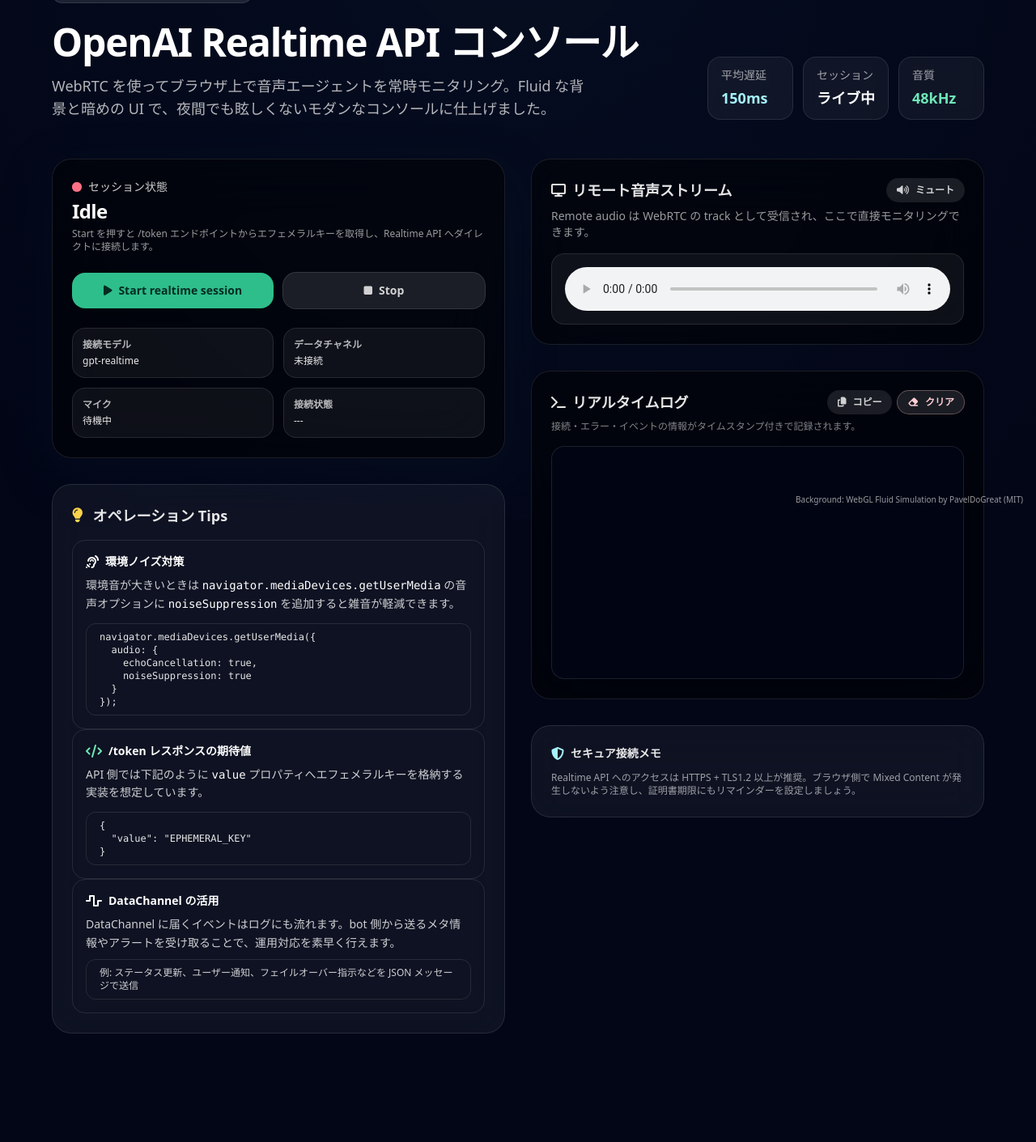
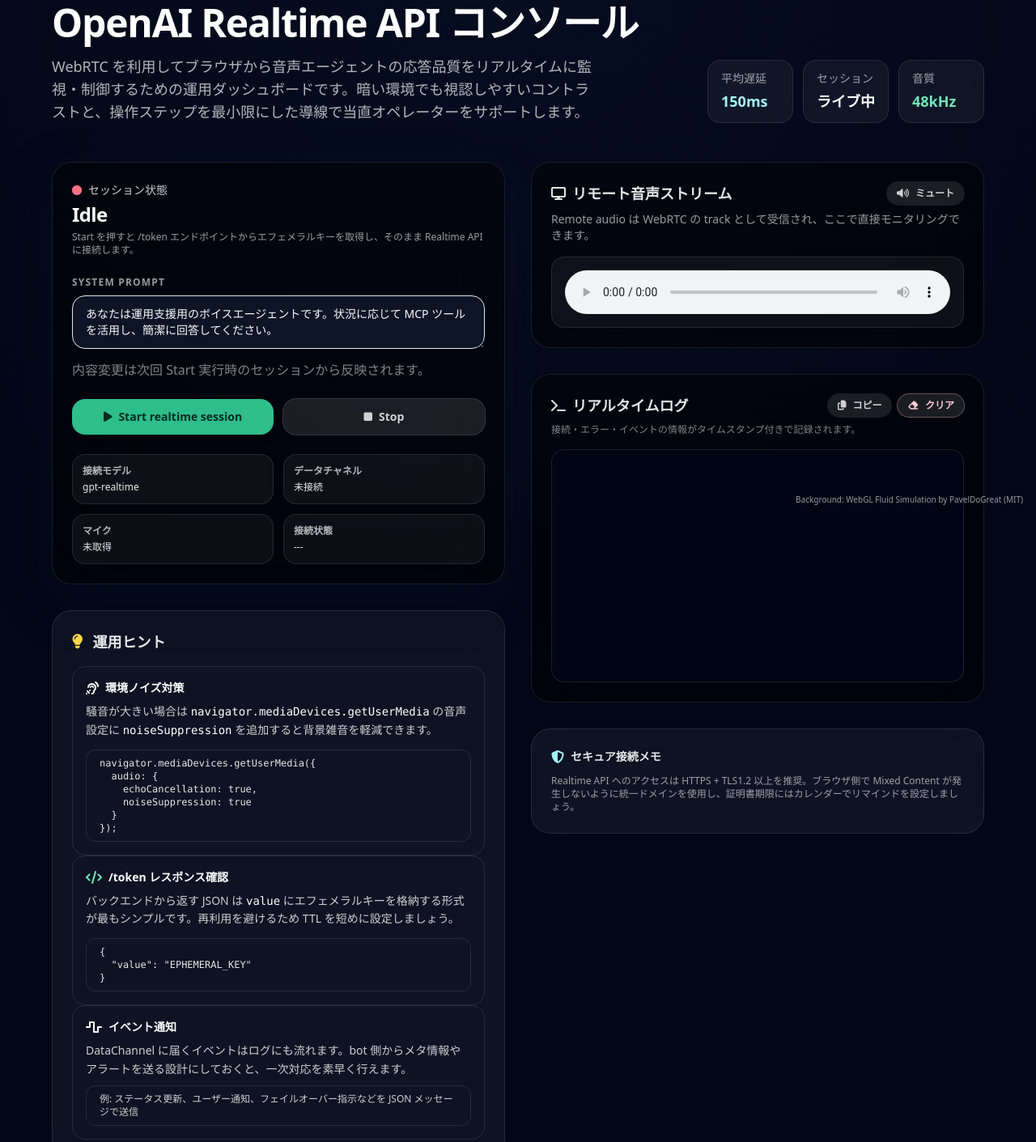
Before and after one commit to Sunwood-ai-labs/gpt-realtime-test, a website: page index.html in a window 1280 px wide. Shown: the part 159-1570 px from the top of the page at 81% size. Before the commit the page ends 1532 px from the top, so only its background shows below. Drawn offline with Linux system fonts and the light colour scheme.

Commit message:
✨ UI/UX 改善とシステムプロンプト機能追加

```diff
--- a/index.html
+++ b/index.html
@@ -1,42 +1,47 @@
 <!doctype html>
 <html lang="ja">
-
 <head>
     <meta charset="utf-8" />
     <meta name="viewport" content="width=device-width, initial-scale=1" />
     <title>Realtime Voice Agent Console</title>
-    <meta name="description" content="OpenAI Realtime API を使ったブラウザ向け音声エージェントのモニタリング・オペレーションコンソール" />
-        <link rel="icon" type="image/svg+xml" href="/favicon.svg" />`r`n<link rel="stylesheet" href="./styles/app.css" />
-    <link rel="stylesheet" href="https://cdnjs.cloudflare.com/ajax/libs/font-awesome/6.5.2/css/all.min.css"
-        referrerpolicy="no-referrer" />
+    <meta name="description" content="OpenAI Realtime API を使ってブラウザで音声エージェントを監視・制御する運用コンソール" />
+    <link rel="icon" type="image/svg+xml" href="/favicon.svg" />
+    <link rel="stylesheet" href="./styles/app.css" />
+    <link rel="stylesheet" href="https://cdnjs.cloudflare.com/ajax/libs/font-awesome/6.5.2/css/all.min.css" referrerpolicy="no-referrer" />
     <style>
         html,
         body {
-            height: 100%
+            height: 100%;
         }
 
         .no-scrollbar::-webkit-scrollbar {
-            display: none
+            display: none;
         }
 
         .no-scrollbar {
             -ms-overflow-style: none;
-            scrollbar-width: none
+            scrollbar-width: none;
+        }
+
+        #systemPrompt {
+            background-color: rgba(15, 23, 42, 0.9);
+            color: #f8fafc;
+            caret-color: #22d3ee;
+        }
+
+        #systemPrompt::placeholder {
+            color: rgba(248, 250, 252, 0.55);
         }
     </style>
 </head>
-
 <body class="no-scrollbar min-h-screen bg-slate-950 text-white antialiased">
     <canvas id="fluid-canvas" class="fixed inset-0 -z-20 h-full w-full"></canvas>
-    <div
-        class="pointer-events-none fixed inset-0 -z-10 bg-[radial-gradient(ellipse_at_top,rgba(10,20,40,0.6),rgba(2,6,23,0.95))]">
-    </div>
+    <div class="pointer-events-none fixed inset-0 -z-10 bg-[radial-gradient(ellipse_at_top,rgba(10,20,40,0.6),rgba(2,6,23,0.95))]"></div>
 
     <header class="fixed top-0 left-0 right-0 z-40">
         <div class="mx-auto flex max-w-6xl items-center justify-between px-4 py-4">
             <div class="flex items-center gap-3">
-                <div
-                    class="grid h-10 w-10 place-items-center rounded-2xl bg-white/10 ring-1 ring-white/20 backdrop-blur shadow-lg">
+                <div class="grid h-10 w-10 place-items-center rounded-2xl bg-white/10 ring-1 ring-white/20 backdrop-blur shadow-lg">
                     <i class="fa-solid fa-wave-square text-lg text-cyan-200" aria-hidden="true"></i>
                 </div>
                 <div>
@@ -55,7 +60,7 @@
                     class="flex items-center gap-2 rounded-xl bg-white/10 px-4 py-2 text-sm text-white ring-1 ring-white/20 transition hover:bg-white/20"
                     aria-label="背景アニメーションの設定" aria-pressed="false">
                     <i class="fa-solid fa-minus-circle text-sm" aria-hidden="true"></i>
-                    <span class="whitespace-nowrap">動きを少なくする</span>
+                    <span class="whitespace-nowrap">動きを抑える</span>
                 </button>
             </div>
         </div>
@@ -64,17 +69,15 @@
     <main class="relative z-10 px-4 pt-28 pb-24">
         <div class="mx-auto flex max-w-6xl flex-col gap-12">
             <section class="space-y-6 text-center md:text-left">
-                <div
-                    class="inline-flex items-center gap-2 rounded-full border border-white/10 bg-white/10 px-4 py-1 text-xs font-semibold uppercase tracking-widest text-cyan-200/90">
+                <div class="inline-flex items-center gap-2 rounded-full border border-white/10 bg-white/10 px-4 py-1 text-xs font-semibold uppercase tracking-widest text-cyan-200/90">
                     <i class="fa-solid fa-bolt text-[10px]" aria-hidden="true"></i>
                     Low Latency Monitoring
                 </div>
                 <div class="flex flex-col gap-6 md:flex-row md:items-end md:justify-between">
                     <div class="space-y-4">
-                        <h1 class="text-4xl font-bold tracking-tight text-white md:text-5xl">OpenAI Realtime API コンソール
-                        </h1>
+                        <h1 class="text-4xl font-bold tracking-tight text-white md:text-5xl">OpenAI Realtime API コンソール</h1>
                         <p class="max-w-2xl text-base text-white/70 md:text-lg">
-                            WebRTC を使ってブラウザ上で音声エージェントを常時モニタリング。Fluid な背景と暗めの UI で、夜間でも眩しくないモダンなコンソールに仕上げました。
+                            WebRTC を利用してブラウザから音声エージェントの応答品質をリアルタイムに監視・制御するための運用ダッシュボードです。暗い環境でも視認しやすいコントラストと、操作ステップを最小限にした導線で当直オペレーターをサポートします。
                         </p>
                     </div>
                     <div class="grid grid-cols-3 gap-3 text-left text-xs md:text-sm">
@@ -96,21 +99,23 @@
 
             <section class="grid gap-8 lg:grid-cols-2">
                 <div class="space-y-8">
-                    <div
-                        class="rounded-3xl border border-white/10 bg-black/50 p-6 shadow-[0_20px_60px_rgba(6,18,36,0.45)] backdrop-blur-2xl">
+                    <div class="rounded-3xl border border-white/10 bg-black/50 p-6 shadow-[0_20px_60px_rgba(6,18,36,0.45)] backdrop-blur-2xl">
                         <div class="flex flex-col gap-1">
                             <div class="flex items-center gap-2 text-sm font-medium text-white/80">
                                 <span class="relative flex h-3 w-3">
-                                    <span id="statusPulse"
-                                        class="absolute inline-flex h-full w-full animate-ping rounded-full bg-rose-400 opacity-75"></span>
-                                    <span id="statusDot"
-                                        class="relative inline-flex h-3 w-3 rounded-full bg-rose-400"></span>
+                                    <span id="statusPulse" class="absolute inline-flex h-full w-full animate-ping rounded-full bg-rose-400 opacity-75"></span>
+                                    <span id="statusDot" class="relative inline-flex h-3 w-3 rounded-full bg-rose-400"></span>
                                 </span>
                                 <span>セッション状態</span>
                             </div>
                             <div id="status" class="text-2xl font-semibold tracking-tight text-white">Idle</div>
-                            <p class="text-xs text-white/60">Start を押すと /token エンドポイントからエフェメラルキーを取得し、Realtime API
-                                へダイレクトに接続します。</p>
+                            <p class="text-xs text-white/60">Start を押すと /token エンドポイントからエフェメラルキーを取得し、そのまま Realtime API に接続します。</p>
+                        </div>
+
+                        <div class="mt-6 text-left">
+                            <label for="systemPrompt" class="block text-xs font-semibold uppercase tracking-widest text-white/60">System Prompt</label>
+                            <textarea id="systemPrompt" class="mt-2 h-28 w-full resize-y rounded-2xl border border-white/15 bg-slate-950/80 px-4 py-3 text-sm text-white placeholder:text-white/40 focus:outline-none focus-visible:ring-2 focus-visible:ring-cyan-300/60" placeholder="例: あなたは運用支援用のボイスエージェントです。状況に応じて MCP ツールを活用し、簡潔に回答してください。">あなたは運用支援用のボイスエージェントです。状況に応じて MCP ツールを活用し、簡潔に回答してください。</textarea>
+                            <p class="mt-2 text-[11px] text-white/50">内容変更は次回 Start 実行時のセッションから反映されます。</p>
                         </div>
 
                         <div class="mt-6 grid gap-3 sm:grid-cols-2">
@@ -138,7 +143,7 @@
                             </div>
                             <div class="rounded-2xl border border-white/10 bg-white/5 p-3">
                                 <dt class="font-semibold text-white/70">マイク</dt>
-                                <dd id="micStatus" class="mt-1 text-white/90">待機中</dd>
+                                <dd id="micStatus" class="mt-1 text-white/90">未取得</dd>
                             </div>
                             <div class="rounded-2xl border border-white/10 bg-white/5 p-3">
                                 <dt class="font-semibold text-white/70">接続状態</dt>
@@ -150,7 +155,7 @@
                     <div class="rounded-3xl border border-white/10 bg-white/5 p-6 backdrop-blur-xl">
                         <div class="flex items-center gap-3">
                             <i class="fa-solid fa-lightbulb text-lg text-amber-300" aria-hidden="true"></i>
-                            <h2 class="text-lg font-semibold text-white/90">オペレーション Tips</h2>
+                            <h2 class="text-lg font-semibold text-white/90">運用ヒント</h2>
                         </div>
                         <ul class="mt-4 grid gap-4 text-sm text-white/80">
                             <li class="rounded-2xl border border-white/10 bg-black/40 p-4 backdrop-blur-sm">
@@ -158,7 +163,7 @@
                                     <i class="fa-solid fa-ear-listen text-base text-cyan-300" aria-hidden="true"></i>
                                     <span>環境ノイズ対策</span>
                                 </div>
-                                <p class="mt-2 leading-relaxed">環境音が大きいときは <code class="text-white">navigator.mediaDevices.getUserMedia</code> の音声オプションに <code class="text-white">noiseSuppression</code> を追加すると雑音が軽減できます。</p>
+                                <p class="mt-2 leading-relaxed">騒音が大きい場合は <code class="text-white">navigator.mediaDevices.getUserMedia</code> の音声設定に <code class="text-white">noiseSuppression</code> を追加すると背景雑音を軽減できます。</p>
                                 <pre class="mt-3 rounded-xl border border-white/10 bg-slate-900/70 px-4 py-2 font-mono text-xs text-white/90">navigator.mediaDevices.getUserMedia({
   audio: {
     echoCancellation: true,
@@ -169,9 +174,9 @@
                             <li class="rounded-2xl border border-white/10 bg-black/40 p-4 backdrop-blur-sm">
                                 <div class="flex items-center gap-2 text-sm font-semibold text-white">
                                     <i class="fa-solid fa-code text-base text-emerald-300" aria-hidden="true"></i>
-                                    <span>/token レスポンスの期待値</span>
+                                    <span>/token レスポンス確認</span>
                                 </div>
-                                <p class="mt-2 leading-relaxed">API 側では下記のように <code class="text-white">value</code> プロパティへエフェメラルキーを格納する実装を想定しています。</p>
+                                <p class="mt-2 leading-relaxed">バックエンドから返す JSON は <code class="text-white">value</code> にエフェメラルキーを格納する形式が最もシンプルです。再利用を避けるため TTL を短めに設定しましょう。</p>
                                 <pre class="mt-3 rounded-xl border border-white/10 bg-slate-900/70 px-4 py-2 font-mono text-xs text-white/90">{
   "value": "EPHEMERAL_KEY"
 }</pre>
@@ -179,9 +184,9 @@
                             <li class="rounded-2xl border border-white/10 bg-black/40 p-4 backdrop-blur-sm">
                                 <div class="flex items-center gap-2 text-sm font-semibold text-white">
                                     <i class="fa-solid fa-wave-square text-base text-rose-300" aria-hidden="true"></i>
-                                    <span>DataChannel の活用</span>
+                                    <span>イベント通知</span>
                                 </div>
-                                <p class="mt-2 leading-relaxed">DataChannel に届くイベントはログにも流れます。bot 側から送るメタ情報やアラートを受け取ることで、運用対応を素早く行えます。</p>
+                                <p class="mt-2 leading-relaxed">DataChannel に届くイベントはログにも流れます。bot 側からメタ情報やアラートを送る設計にしておくと、一次対応を素早く行えます。</p>
                                 <p class="mt-2 rounded-xl border border-white/10 bg-slate-900/40 px-4 py-2 text-xs text-white/80">例: ステータス更新、ユーザー通知、フェイルオーバー指示などを JSON メッセージで送信</p>
                             </li>
                         </ul>
@@ -228,18 +233,15 @@
                             </div>
                         </div>
                         <p class="mt-2 text-xs text-white/50">接続・エラー・イベントの情報がタイムスタンプ付きで記録されます。</p>
-                        <pre id="log"
-                            class="mt-4 h-72 overflow-auto rounded-2xl border border-white/10 bg-slate-950/70 p-4 text-xs leading-relaxed text-white/70"></pre>
+                        <pre id="log" class="mt-4 h-72 overflow-auto rounded-2xl border border-white/10 bg-slate-950/70 p-4 text-xs leading-relaxed text-white/70"></pre>
                     </div>
 
-                    <div
-                        class="rounded-3xl border border-white/10 bg-white/5 p-6 backdrop-blur-xl text-xs text-white/60">
+                    <div class="rounded-3xl border border-white/10 bg-white/5 p-6 backdrop-blur-xl text-xs text-white/60">
                         <div class="flex items-center gap-2 text-sm font-semibold text-white/90">
                             <i class="fa-solid fa-shield-halved text-base text-cyan-200" aria-hidden="true"></i>
                             セキュア接続メモ
                         </div>
-                        <p class="mt-3">Realtime API へのアクセスは HTTPS + TLS1.2 以上が推奨。ブラウザ側で Mixed Content
-                            が発生しないよう注意し、証明書期限にもリマインダーを設定しましょう。</p>
+                        <p class="mt-3">Realtime API へのアクセスは HTTPS + TLS1.2 以上を推奨。ブラウザ側で Mixed Content が発生しないように統一ドメインを使用し、証明書期限にはカレンダーでリマインドを設定しましょう。</p>
                     </div>
                 </div>
             </section>
@@ -253,5 +255,4 @@
     <script type="module" src="./scripts/fluid-background.js"></script>
     <script src="./scripts/realtime-session.js"></script>
 </body>
-
 </html>
```
